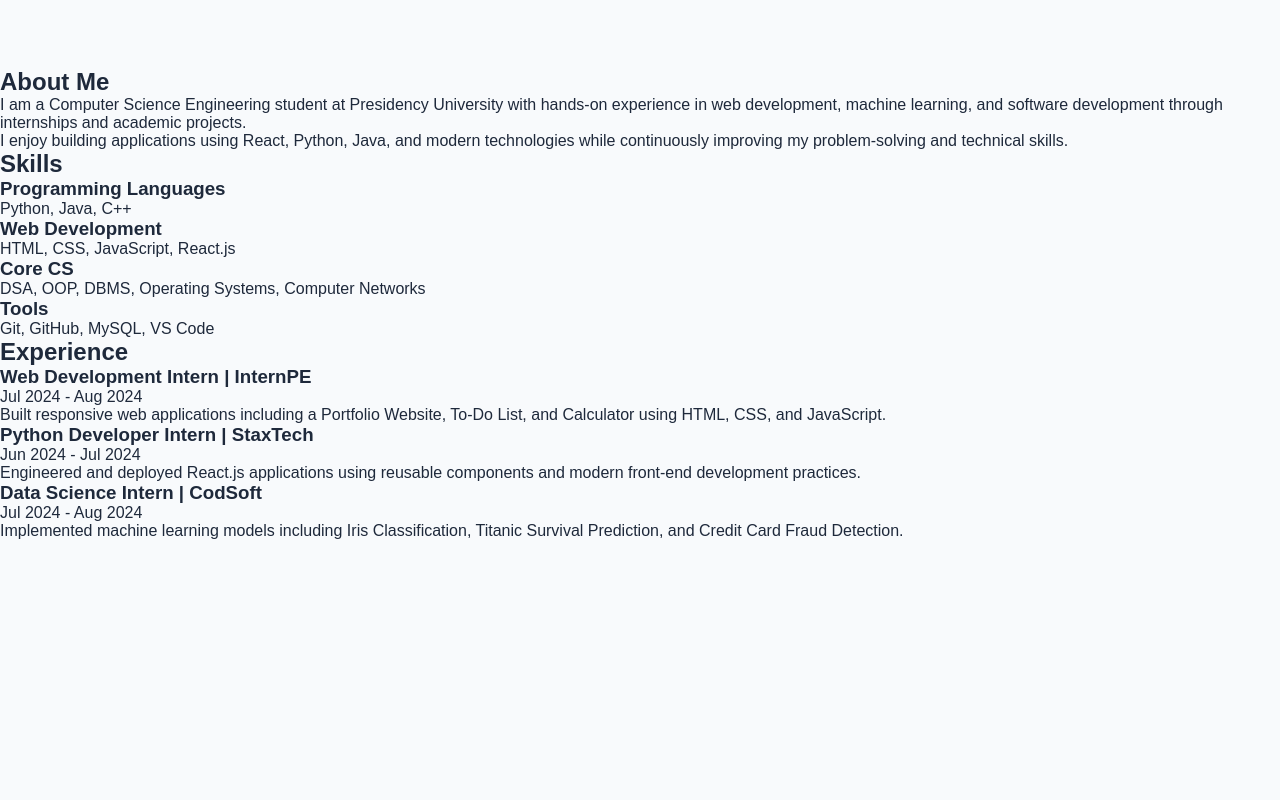
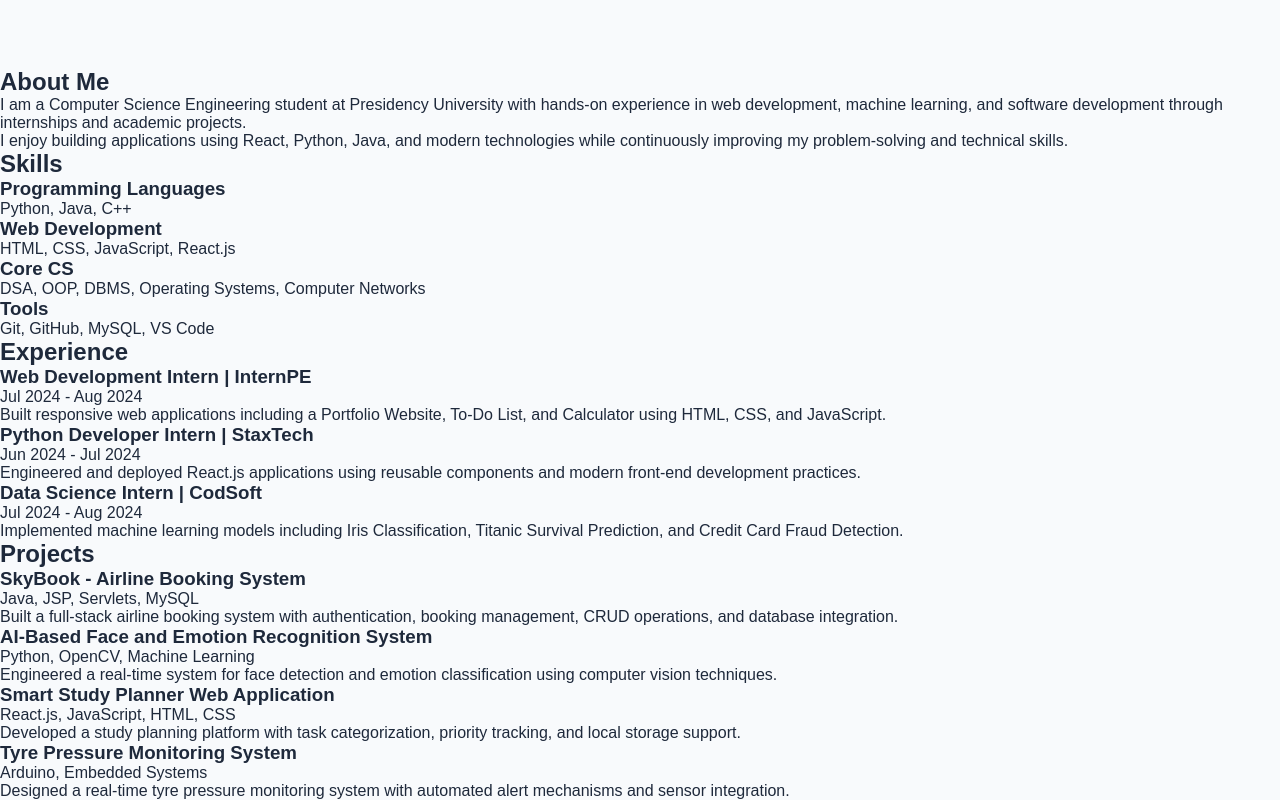
Before and after one commit to Chaitralour/chaitra-portfolio, a React (Vite) app: page / in a window 1280 px wide. Shown: the part 800-1600 px from the top of the page. Before the commit the page ends 1340 px from the top, so only its background shows below. Built offline with nearby package versions, Linux system fonts and the light colour scheme.

Commit message:
added projects section

```diff
--- a/src/App.jsx
+++ b/src/App.jsx
@@ -3,6 +3,7 @@ import Hero from "./components/Hero";
 import About from "./components/About";
 import Skills from "./components/Skills";
 import Experience from "./components/Experience";
+import Projects from "./components/Projects";
 
 function App() {
   return (
@@ -12,6 +13,7 @@ function App() {
       <About />
       <Skills />
       <Experience />
+      <Projects />
     </>
   );
 }
--- a/src/components/projects.jsx
+++ b/src/components/projects.jsx
@@ -0,0 +1,45 @@
+function Projects() {
+  return (
+    <section>
+      <h2>Projects</h2>
+
+      <div>
+        <h3>SkyBook - Airline Booking System</h3>
+        <p>Java, JSP, Servlets, MySQL</p>
+        <p>
+          Built a full-stack airline booking system with authentication,
+          booking management, CRUD operations, and database integration.
+        </p>
+      </div>
+
+      <div>
+        <h3>AI-Based Face and Emotion Recognition System</h3>
+        <p>Python, OpenCV, Machine Learning</p>
+        <p>
+          Engineered a real-time system for face detection and emotion
+          classification using computer vision techniques.
+        </p>
+      </div>
+
+      <div>
+        <h3>Smart Study Planner Web Application</h3>
+        <p>React.js, JavaScript, HTML, CSS</p>
+        <p>
+          Developed a study planning platform with task categorization,
+          priority tracking, and local storage support.
+        </p>
+      </div>
+
+      <div>
+        <h3>Tyre Pressure Monitoring System</h3>
+        <p>Arduino, Embedded Systems</p>
+        <p>
+          Designed a real-time tyre pressure monitoring system with automated
+          alert mechanisms and sensor integration.
+        </p>
+      </div>
+    </section>
+  );
+}
+
+export default Projects;
```
